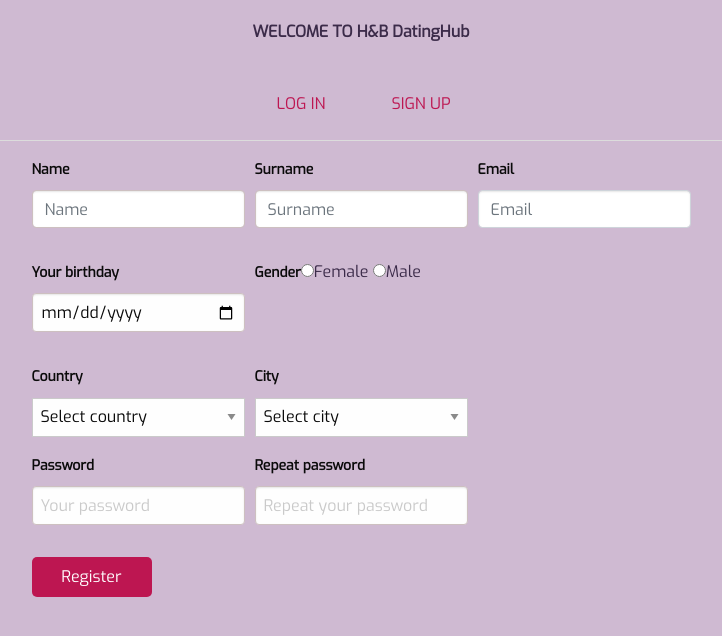
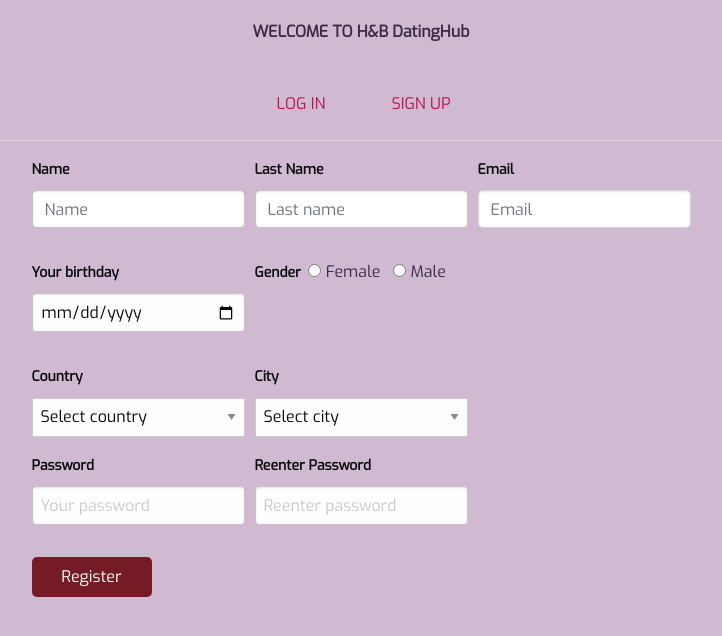
Before and after one commit to offthewallace/CS488project, a Vue app in the folder web/: page / in a window 1280 px wide. Both pictures are taken after a click on the button "SIGN UP". Shown: the top 636 px of the page, without its empty margins (279-1001 px from the left). Built offline with nearby package versions, Linux system fonts and the light colour scheme; what vue-chat-scroll would draw is missing.

Commit message:
Add files via upload
UI Changes

```diff
--- a/web/src/components/account/Login.vue
+++ b/web/src/components/account/Login.vue
@@ -47,8 +47,9 @@
     .text-danger .small-text {
         margin-bottom: 1ch
     }
+
     .btn {
-        background-color: #bd1651;
+        background-color: #751b26;
         color: white; border-radius: 5px
     }
 
--- a/web/src/components/account/Registration.vue
+++ b/web/src/components/account/Registration.vue
@@ -7,8 +7,8 @@
                 <p v-if="loaded" class="text-danger small-text">{{errors['name']}}</p>
             </div>
             <div class="col-md-4 mb-3">
-                <label class="bold">Surname</label>
-                <input type="text" class="form-control" placeholder="Surname" v-model="userRegister.surname" required>
+                <label class="bold">Last Name</label>
+                <input type="text" class="form-control" placeholder="Last name" v-model="userRegister.surname" required>
                 <p v-if="loaded" class="text-danger small-text">{{errors['surname']}}</p>
             </div>
             <div class="col-md-4 mb-3">
@@ -25,9 +25,9 @@
                 <p v-if="loaded" class="text-danger small-text">{{errors['birth']}}</p>
             </div>
             <div class="col-md-4 mb-3">
-                <label class="bold">Gender</label>
-                <input type="radio" value="FEMALE" v-model="userRegister.gender">Female
-                <input type="radio" value="MALE" v-model="userRegister.gender">Male<br>
+                <label class="bold">Gender &nbsp</label>
+                <input type="radio" value="FEMALE" v-model="userRegister.gender"> Female &nbsp
+                <input type="radio" value="MALE" v-model="userRegister.gender"> Male<br>
                 <span v-if="loaded" class="text-danger small-text">{{errors['gender']}}</span>
             </div>
         </div>
@@ -58,8 +58,8 @@
                 <span v-if="loaded" class="text-danger small-text">{{errors['password']}}</span>
             </div>
             <div class="col-md-4 mb-3">
-                <label style="font-weight: bold">Repeat password</label>
-                <input type="password" v-model="userRegister.password2" placeholder="Repeat your password">
+                <label style="font-weight: bold">Reenter Password</label>
+                <input type="password" v-model="userRegister.password2" placeholder="Reenter password">
             </div>
         </div>
         <span class="text-danger small-text"></span>
@@ -163,7 +163,7 @@
     }
 
     .btn-styles {
-        background-color: #bd1651;
+        background-color: #751b26;
         color: white;
         border-radius: 5px
     }
```
